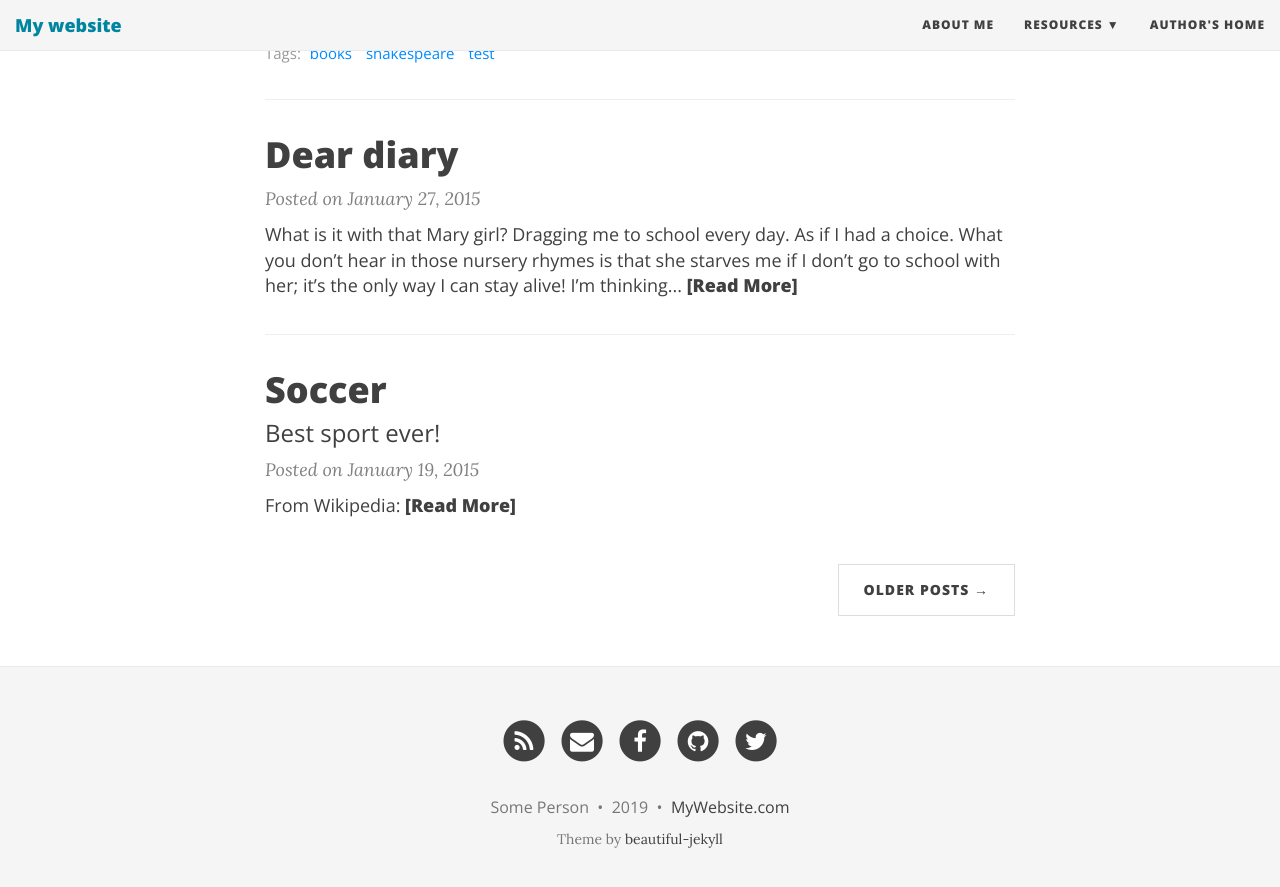
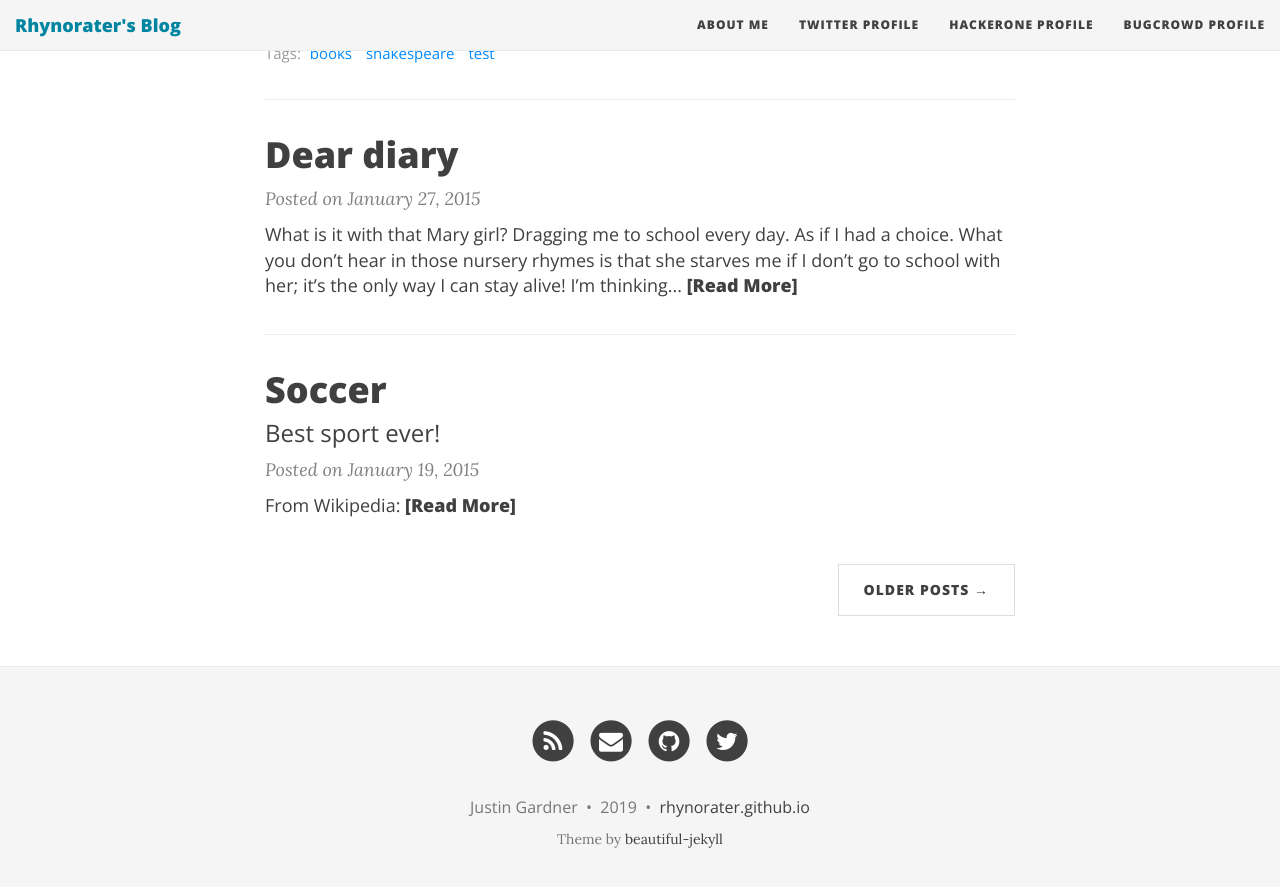
Before and after one commit to Rhynorater/rhynorater.github.io, a Jekyll site: the page built from index.html, in a window 1280 px wide and 900 px high, scrolled down 1191 px. Shown: the top 887 px of the window. Built offline with Jekyll 4.4.1, drawn with Linux system fonts in a browser that asks for light colours; nearby versions of some CDN libraries; the list of posts is cut into pages by our own code.

Commit message:
changing config

```diff
--- a/_config.yml
+++ b/_config.yml
@@ -4,7 +4,7 @@
 # baseurl is the website's URL without the hostname
 
 # If you are building a simple GitHub user page (https://username.github.io) then use these settings:
-url: "https://username.github.io"
+url: "https://rhynorater.github.io"
 baseurl: ""
 
 # If you are building a GitHub project page then use these settings:
@@ -14,21 +14,23 @@ baseurl: ""
 # Of course don't forget to change the username and projectname to YOUR username and project
 
 # Name of website
-title: My website
+title: Rhynorater's Blog
 
 # Short description of your site
-description: A virtual proof that name is awesome!
+description: Quick write-ups and things I think are itneresting
 
 # --- Navigation bar options --- #
 
 # List of links in the navigation bar
 navbar-links:
   About Me: "aboutme"
-  Resources:
-    - Beautiful Jekyll: "http://deanattali.com/beautiful-jekyll/"
-    - Learn markdown: "http://www.markdowntutorial.com/"
-    - GitHub Pages: "https://pages.github.com/"
-  Author's home: "http://deanattali.com"
+  # Resources:
+  #   - Beautiful Jekyll: "http://deanattali.com/beautiful-jekyll/"
+  #   - Learn markdown: "http://www.markdowntutorial.com/"
+  #   - GitHub Pages: "https://pages.github.com/"
+  Twitter Profile: "https://twitter.com/rhynorater"
+  HackerOne Profile: "https://hackerone.com/rhynorater"
+  BugCrowd Profile: "https://bugcrowd.com/rhynorater"
 
 # Image to show in the navigation bar - image must be a square (width = height)
 # Remove this parameter if you don't want an image in the navbar
@@ -64,7 +66,7 @@ footer-link-col: "#404040"
 # Change all these values or delete the ones you don't want.
 # Important: you must keep the "name" parameter, everything else you can remove
 author:
-  name: Some Person
+  name: Justin Gardner
 
 # Select your active Social Network Links.
 # Uncomment the links you want to show in the footer and add your information to each link.
@@ -72,10 +74,9 @@ author:
 # If you want to add a new link that isn't here, you'll need to also edit the file _data/SocialNetworks.yml
 social-network-links:
   rss: true
-  email: "someone@example.com"
-  facebook: daattali
-  github: daattali
-  twitter: daattali
+  email: "j.rhynorater@gmail.com"
+  github: rhynorater
+  twitter: rhynorater
 #  reddit: yourname
 #  google-plus: +DeanAttali
 #  linkedin: daattali
@@ -93,13 +94,13 @@ social-network-links:
 # Select which share links to show in posts
 share-links-active:
   twitter: true
-  facebook: true
+  facebook: false
   google: false
   linkedin: true
 
 # How to display the link to the website in the footer
 # Remove this if you don't want a link in the footer
-url-pretty: "MyWebsite.com"  # eg. "deanattali.com/beautiful-jekyll"
+url-pretty: "rhynorater.github.io"  # eg. "deanattali.com/beautiful-jekyll"
 
 # --- Web Statistics Section --- #
 
```
